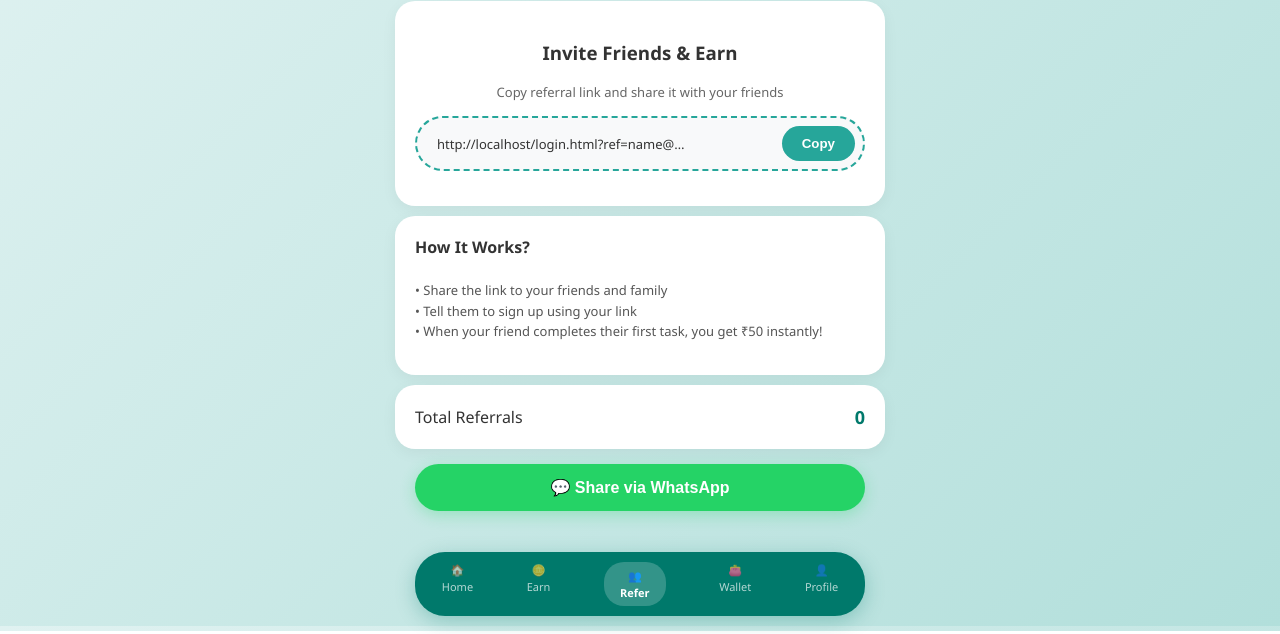
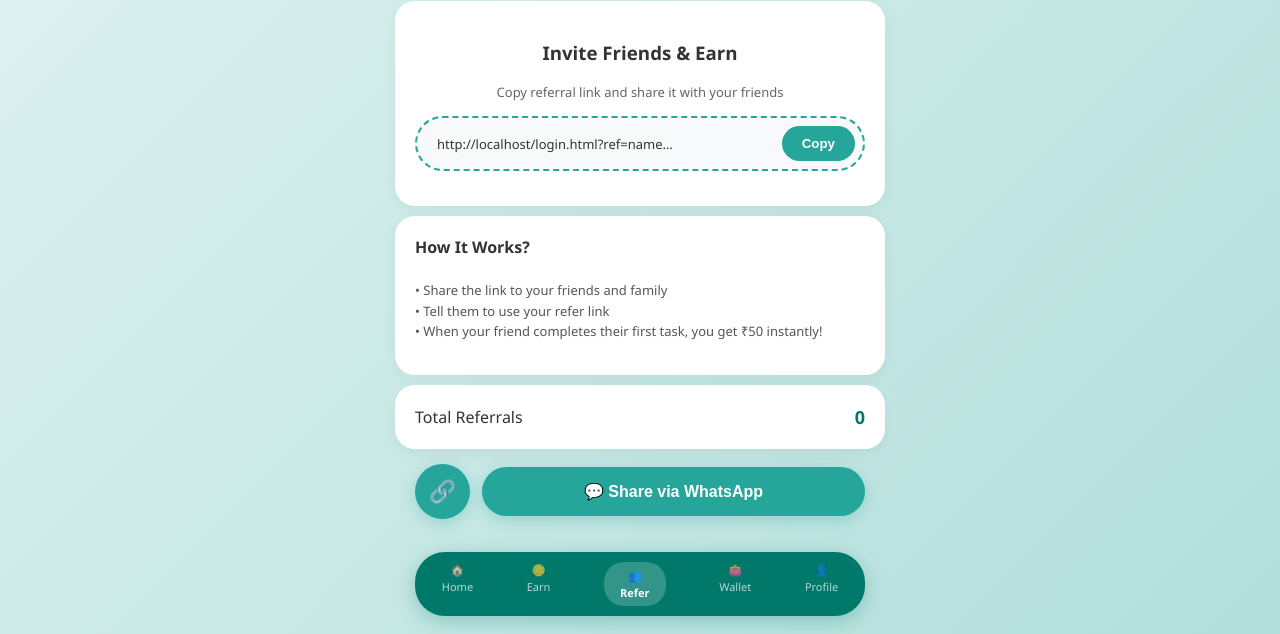
Before and after one commit to tanmay2347/earningapp, a website: page public/refer.html in a window 1280 px wide. Shown: the part 169-803 px from the top of the page. Drawn offline with Linux system fonts and the light colour scheme; no server answers; sample sign-in values are in the browser's storage.

Commit message:
update earning app code

```diff
--- a/public/refer.html
+++ b/public/refer.html
@@ -46,20 +46,46 @@
             cursor: pointer;
         }
 
-        .whatsapp-share-btn {
-            background: #25d366;
+        /* Share Container layout matching 2nd screenshot */
+        .share-buttons-container {
+            width: 90%;
+            max-width: 450px;
+            margin: 15px auto;
+            display: flex;
+            gap: 12px;
+            align-items: center;
+        }
+        .native-share-btn {
+            background: #26a69a;
             color: white;
             border: none;
-            width: 90%;
-            max-width: 450px;
-            display: block;
-            margin: 15px auto;
-            padding: 14px;
+            width: 55px;
+            height: 55px;
+            border-radius: 50%;
+            display: flex;
+            align-items: center;
+            justify-content: center;
+            font-size: 22px;
+            cursor: pointer;
+            box-shadow: 0 4px 15px rgba(38, 166, 154, 0.3);
+            flex-shrink: 0;
+        }
+        .whatsapp-share-btn {
+            background: #26a69a;
+            color: white;
+            border: none;
+            flex: 1;
+            padding: 15px;
             border-radius: 30px;
             font-size: 16px;
             font-weight: bold;
             cursor: pointer;
-            box-shadow: 0 4px 15px rgba(37, 211, 102, 0.3);
+            box-shadow: 0 4px 15px rgba(38, 166, 154, 0.3);
+            display: flex;
+            align-items: center;
+            justify-content: center;
+            gap: 8px;
+            text-align: center;
         }
 
         /* Bottom Nav */
@@ -78,14 +104,14 @@
         <div style="background: white; padding: 6px 14px; border-radius: 30px; font-weight: bold;">🪙 <span id="topBalance">0.00</span></div>
     </header>
 
-    <div style="text-align: center; font-size: 60px; margin: 10px 0;">💰</div>
+    <div style="text-align: center; font-size: 60px; margin: 10px 0;">🎁</div>
 
     <div class="refer-card">
         <h3>Invite Friends & Earn</h3>
         <p style="font-size: 13px; color: #666;">Copy referral link and share it with your friends</p>
 
         <div class="copy-box">
-            <span id="refLinkText" style="font-size: 13px; color: #333; overflow: hidden; text-overflow: ellipsis; white-space: nowrap; max-width: 250px;">Loading...</span>
+            <span id="refLinkText" style="font-size: 13px; color: #333; overflow: hidden; text-overflow: ellipsis; white-space: nowrap; max-width: 240px;">Loading...</span>
             <button class="copy-btn" onclick="copyLink()">Copy</button>
         </div>
     </div>
@@ -94,7 +120,7 @@
         <h4 style="margin-top: 0; text-align: left;">How It Works?</h4>
         <p style="text-align: left; font-size: 13px; color: #555; line-height: 1.6;">
             • Share the link to your friends and family<br>
-            • Tell them to sign up using your link<br>
+            • Tell them to use your refer link<br>
             • When your friend completes their first task, you get ₹50 instantly!
         </p>
     </div>
@@ -104,9 +130,14 @@
         <b id="totalRef" style="font-size: 18px; color: #00796b;">0</b>
     </div>
 
-    <button class="whatsapp-share-btn" onclick="shareWhatsApp()">💬 Share via WhatsApp</button>
+    <!-- Share Buttons Container (Circular Share Icon + WhatsApp Button) -->
+    <div class="share-buttons-container">
+        <button class="native-share-btn" onclick="shareGeneral()" title="Share">🔗</button>
+        <button class="whatsapp-share-btn" onclick="shareWhatsApp()">💬 Share via WhatsApp</button>
+    </div>
 
     <!-- Bottom Nav -->
+    <main></main>
     <nav class="bottom-nav">
         <a href="index.html" class="nav-item"><span>🏠</span><span>Home</span></a>
         <a href="earn.html" class="nav-item"><span>🪙</span><span>Earn</span></a>
@@ -116,7 +147,6 @@
     </nav>
 
     <script>
-        // Email-based Authentication Check
         const userEmail = localStorage.getItem('userEmail');
         if (!userEmail && localStorage.getItem('isAdmin') !== 'true') {
             window.location.href = 'login.html';
@@ -149,6 +179,23 @@
             const text = encodeURIComponent(`🔥 Join EarningApp and earn real cash daily! Sign up here:\n${refLink}`);
             window.open(`https://api.whatsapp.com/send?text=${text}`, '_blank');
         }
+
+        async function shareGeneral() {
+            if (navigator.share) {
+                try {
+                    await navigator.share({
+                        title: 'EarningApp Referral',
+                        text: 'Join EarningApp and earn real cash daily! Sign up using my link:',
+                        url: refLink,
+                    });
+                } catch (err) {
+                    console.log('Error sharing:', err);
+                }
+            } else {
+                copyLink();
+                alert("Sharing not supported on this browser. Link copied instead!");
+            }
+        }
     </script>
 </body>
 </html>
```
